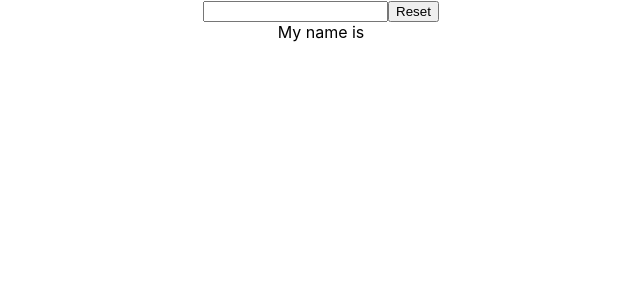
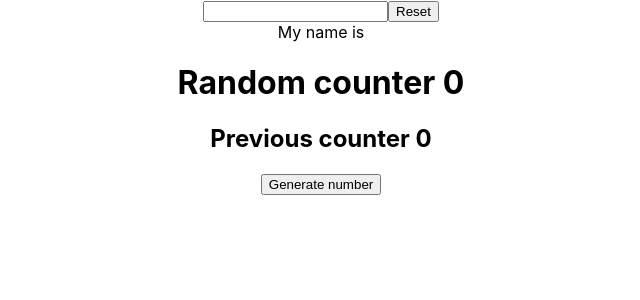
Before and after one commit to ajiajith001/react-concept-learn, a React (Create React App) app: page / in a window 1280 px wide. Shown: the top 300 px of the page, without its empty margins (319-959 px from the left). Built offline with nearby package versions, Linux system fonts and the light colour scheme.

Commit message:
useRef usecase 2 - store previous state value

```diff
--- a/src/App.js
+++ b/src/App.js
@@ -1,3 +1,4 @@
+import { useEffect } from "react";
 import { useState, useRef } from "react";
 import "./App.css";
 
@@ -9,8 +10,14 @@
 	 */
 
 	const [name, setName] = useState("");
+	const [counter, setCounter] = useState(0);
 	const inputRef = useRef("");
-	console.log(inputRef);
+	const previousCounterRef = useRef(0);
+
+	useEffect(() => {
+		previousCounterRef.current = counter;
+	}, [counter]);
+
 	const resetInput = () => {
 		setName("");
 		inputRef.current.focus();
@@ -28,6 +35,17 @@
 				<button onClick={resetInput}>Reset</button>
 			</div>
 			<div>My name is {name}</div>
+			<div>
+				<h1>Random counter {counter}</h1>
+				<h2>Previous counter {previousCounterRef.current}</h2>
+				<button
+					onClick={(e) => {
+						setCounter(Math.ceil(Math.random() * 100));
+					}}
+				>
+					Generate number
+				</button>
+			</div>
 		</div>
 	);
 }
```
